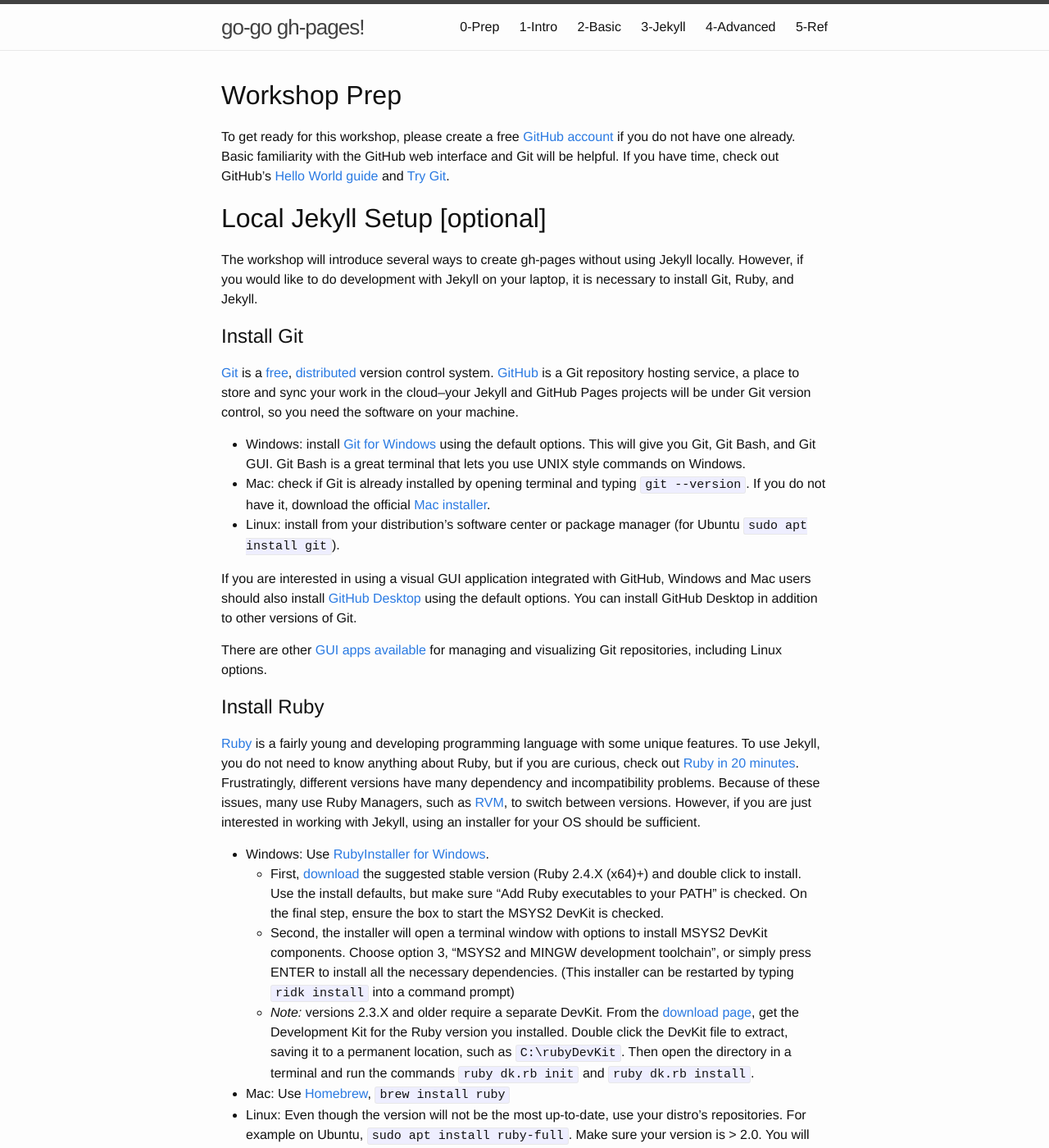
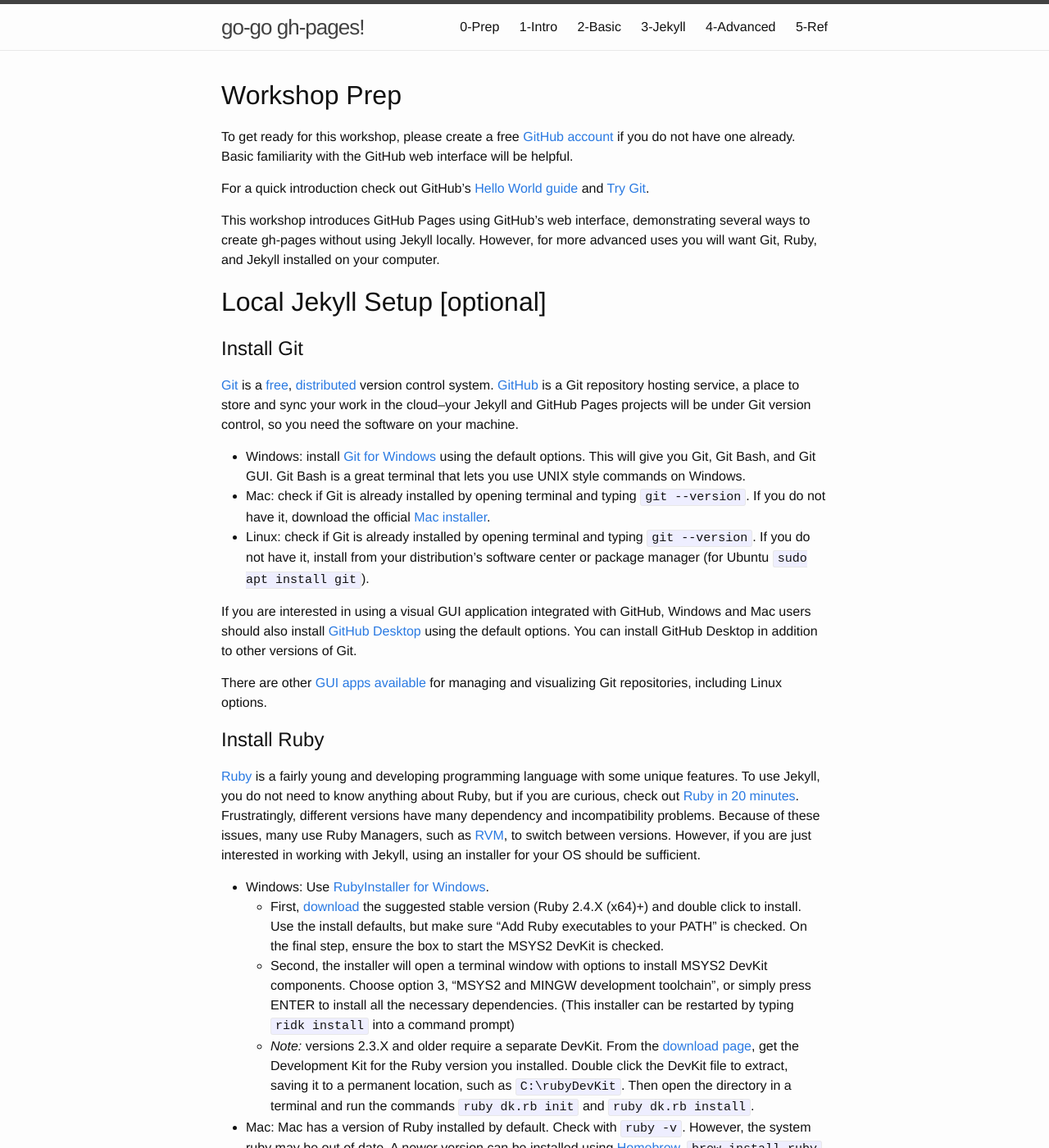
Before and after one commit to evanwill/go-go-ghpages, a Jekyll site: the page built from 0-prep.md, in a window 1280 px wide and 1400 px high. Shown: the whole window at 82% size. Built offline with Jekyll 4.4.1, drawn with Linux system fonts in a browser that asks for light colours; some of the changed text lies outside the part shown.

Commit message:
update install instructions

```diff
--- a/0-prep.md
+++ b/0-prep.md
@@ -6,13 +6,14 @@ nav: true
 # Workshop Prep
 
 To get ready for this workshop, please create a free [GitHub account](https://github.com/join) if you do not have one already.
-Basic familiarity with the GitHub web interface and Git will be helpful.
-If you have time, check out GitHub's [Hello World guide](https://guides.github.com/activities/hello-world/) and [Try Git](https://try.github.io/).
+Basic familiarity with the GitHub web interface will be helpful.
+
+For a quick introduction check out GitHub's [Hello World guide](https://guides.github.com/activities/hello-world/) and [Try Git](https://try.github.io/).
+
+This workshop introduces GitHub Pages using GitHub's web interface, demonstrating several ways to create gh-pages without using Jekyll locally.
+However, for more advanced uses you will want Git, Ruby, and Jekyll installed on your computer.
 
 # Local Jekyll Setup [optional]
-
-The workshop will introduce several ways to create gh-pages without using Jekyll locally.
-However, if you would like to do development with Jekyll on your laptop, it is necessary to install Git, Ruby, and Jekyll.
 
 ## Install Git
 
@@ -20,7 +21,7 @@ However, if you would like to do development with Jekyll on your laptop, it is n
 
 - Windows: install [Git for Windows](https://git-for-windows.github.io/) using the default options. This will give you Git, Git Bash, and Git GUI. Git Bash is a great terminal that lets you use UNIX style commands on Windows.
 - Mac: check if Git is already installed by opening terminal and typing `git --version`. If you do not have it, download the official [Mac installer](https://git-scm.com/downloads).
-- Linux: install from your distribution's software center or package manager (for Ubuntu `sudo apt install git`).
+- Linux: check if Git is already installed by opening terminal and typing `git --version`. If you do not have it, install from your distribution's software center or package manager (for Ubuntu `sudo apt install git`).
 
 If you are interested in using a visual GUI application integrated with GitHub, Windows and Mac users should also install [GitHub Desktop](https://desktop.github.com/) using the default options.
 You can install GitHub Desktop in addition to other versions of Git.
@@ -39,7 +40,7 @@ However, if you are just interested in working with Jekyll, using an installer f
     - First, [download](https://rubyinstaller.org/downloads/) the suggested stable version (Ruby 2.4.X (x64)+) and double click to install. Use the install defaults, but make sure "Add Ruby executables to your PATH" is checked. On the final step, ensure the box to start the MSYS2 DevKit is checked.
     - Second, the installer will open a terminal window with options to install MSYS2 DevKit components. Choose option 3, "MSYS2 and MINGW development toolchain", or simply press ENTER to install all the necessary dependencies. (This installer can be restarted by typing `ridk install` into a command prompt)
     - *Note:* versions 2.3.X and older require a separate DevKit. From the [download page](https://rubyinstaller.org/downloads/), get the Development Kit for the Ruby version you installed. Double click the DevKit file to extract, saving it to a permanent location, such as `C:\rubyDevKit`. Then open the directory in a terminal and run the commands `ruby dk.rb init` and `ruby dk.rb install`.
-- Mac: Use [Homebrew](https://brew.sh/), `brew install ruby`
+- Mac: Mac has a version of Ruby installed by default. Check with `ruby -v`. However, the system ruby may be out of date. A newer version can be installed using [Homebrew](https://brew.sh/), `brew install ruby`, or a manager such as [rbenv](https://github.com/rbenv/rbenv) or [RVM](http://rvm.io/). Check the official Jekyll [Mac install docs](https://jekyllrb.com/docs/installation/#macOS) for tips.
 - Linux: Even though the version will not be the most up-to-date, use your distro's repositories. For example on Ubuntu, `sudo apt install ruby-full`. Make sure your version is > 2.0. You will also need the build tools Make and GCC, on Ubuntu get them with `sudo apt install build-essential`.
 
 ## Install Jekyll
@@ -66,5 +67,6 @@ For basic editing, Windows [Notepad++](https://notepad-plus-plus.org/), Mac Text
 However, a more complete code editor will be helpful for managing Jekyll projects.
 
 Open-source cross platform suggestions:
+
 - [Visual Studio Code](https://code.visualstudio.com/)
 - [Atom](https://atom.io/)
```
